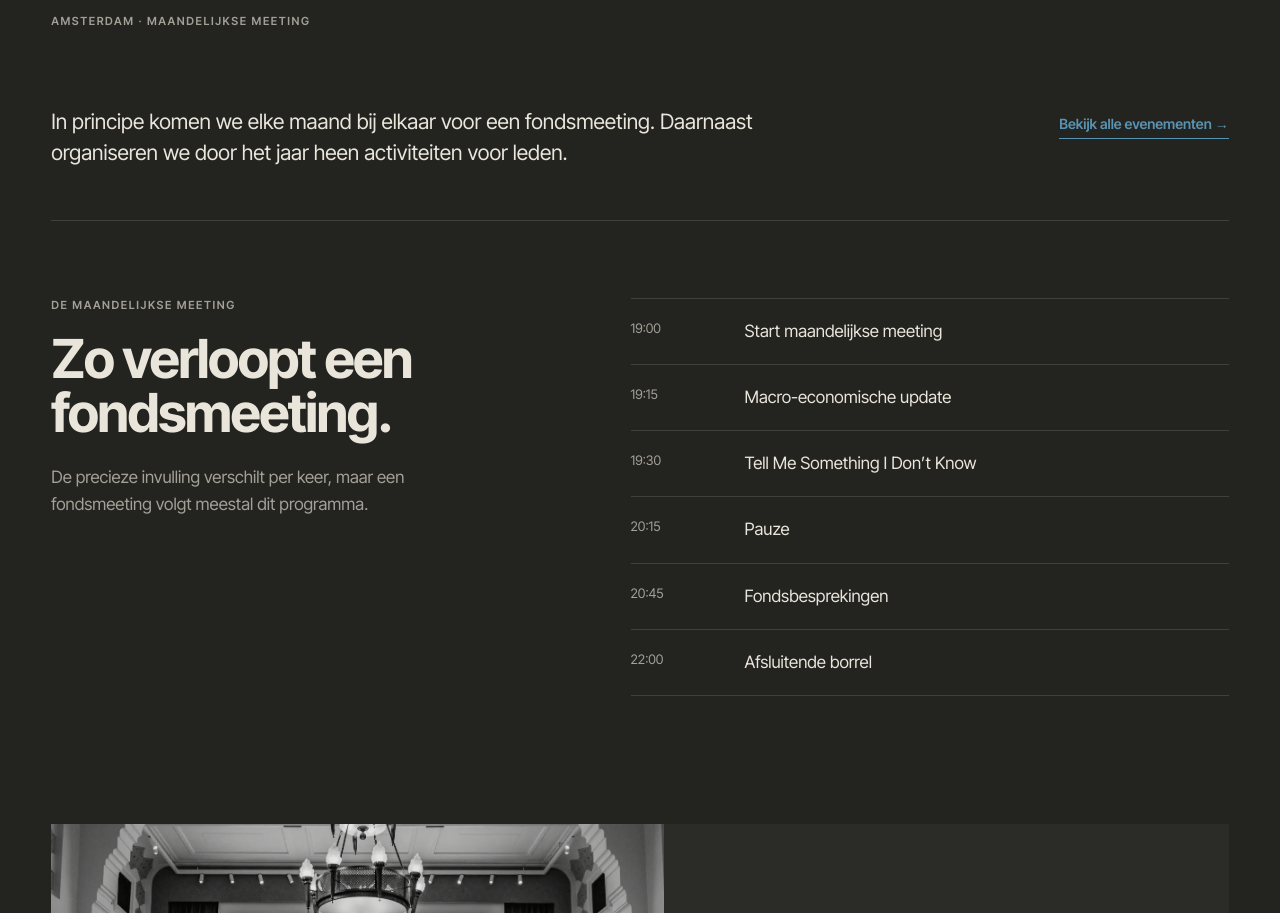
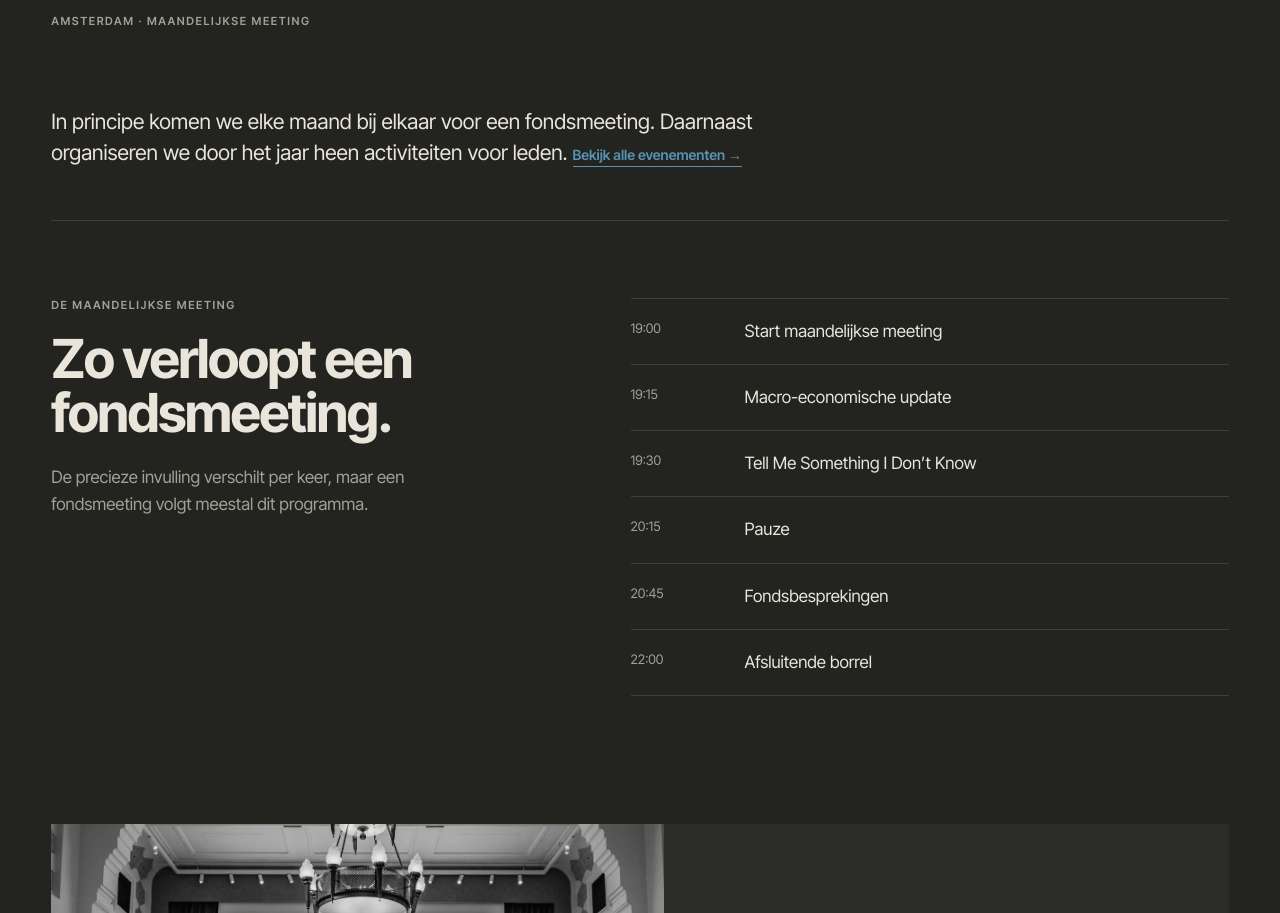
Before and after one commit to Mutual-Fund-Amsterdam/Website-MF, a Next.js app: page /over-ons in a window 1280 px wide. Shown: the part 1404-2317 px from the top of the page. Built offline with nearby package versions, Linux system fonts and the light colour scheme.

Commit message:
Place events link next to the activities sentence

```diff
--- a/app/over-ons/page.tsx
+++ b/app/over-ons/page.tsx
@@ -73,11 +73,11 @@ export default function AboutPage() {
       <section className="container about-overview" aria-label="Meetings en evenementen">
         <p>
           In principe komen we elke maand bij elkaar voor een fondsmeeting.
-          Daarnaast organiseren we door het jaar heen activiteiten voor leden.
+          Daarnaast organiseren we door het jaar heen activiteiten voor leden.{" "}
+          <Link className="about-overview-link" href="/events">
+            Bekijk alle evenementen →
+          </Link>
         </p>
-        <Link className="about-overview-link" href="/events">
-          Bekijk alle evenementen →
-        </Link>
       </section>
 
       <section className="section about-schedule-section">
```
